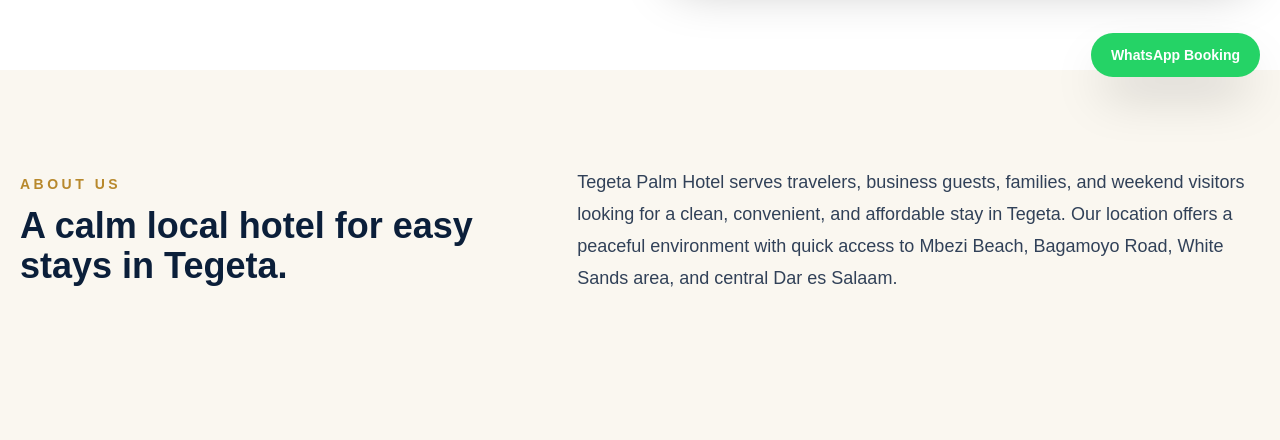
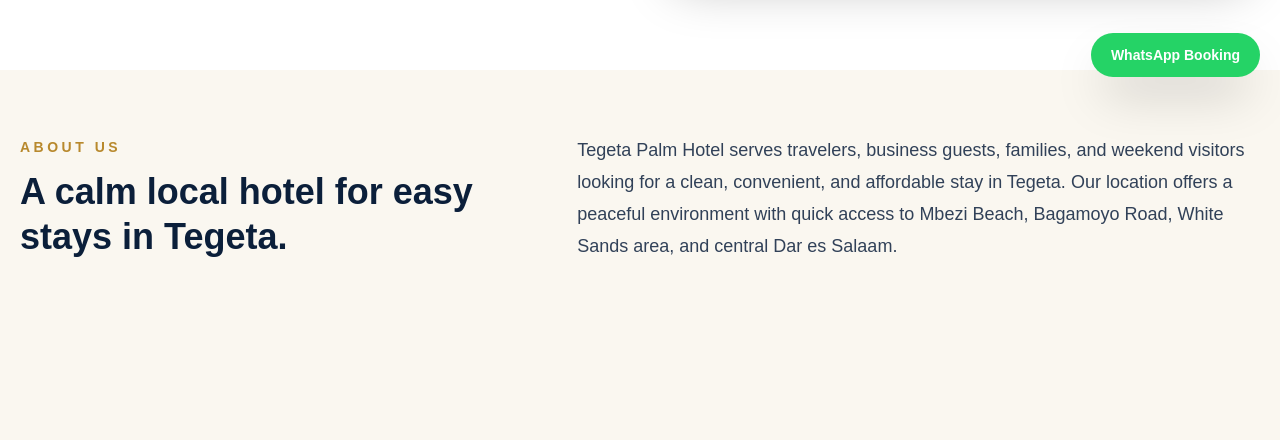
Before and after one commit to brianmichaelu/hotel-website, a Next.js app: page / in a window 1280 px wide. Shown: the part 703-1143 px from the top of the page. Built offline with nearby package versions, Linux system fonts and the light colour scheme.

Commit message:
Update page.tsx

```diff
--- a/app/page.tsx
+++ b/app/page.tsx
@@ -214,16 +214,27 @@
 </section>
 
       {/* ABOUT */}
-      <section id="about" className="reveal mx-auto max-w-7xl px-5 py-16 md:py-24">
+
+<section
+  id="about"
+  className="reveal scroll-mt-40 mx-auto max-w-7xl px-5 pt-12 pb-16 md:pt-16 md:pb-20"
+>
   <div className="grid gap-8 md:grid-cols-[1fr_1.3fr] md:items-center">
     <div>
-            <p className="text-sm font-bold uppercase tracking-[0.25em] text-[#B8892D]">About us</p>
-            <h2 className="mt-3 text-3xl font-bold md:text-4xl">A calm local hotel for easy stays in Tegeta.</h2>
+      <p className="text-sm font-bold uppercase tracking-[0.25em] text-[#B8892D]">
+        About us
+      </p>
+
+      <h2 className="mt-3 max-w-xl text-3xl font-bold leading-tight text-[#0B1F3A] md:text-4xl">
+        A calm local hotel for easy stays in Tegeta.
+      </h2>
     </div>
+
     <p className="text-base leading-8 text-slate-700 md:text-lg">
-            {hotelName} serves travelers, business guests, families, and weekend visitors looking
-            for a clean, convenient, and affordable stay in Tegeta. Our location offers a peaceful
-            environment with quick access to Mbezi Beach, Bagamoyo Road, White Sands area, and central Dar es Salaam.
+      {hotelName} serves travelers, business guests, families, and weekend visitors
+      looking for a clean, convenient, and affordable stay in Tegeta. Our location
+      offers a peaceful environment with quick access to Mbezi Beach, Bagamoyo Road,
+      White Sands area, and central Dar es Salaam.
     </p>
   </div>
 </section>
```
Lines whose indentation alone changed are shown as unchanged.
